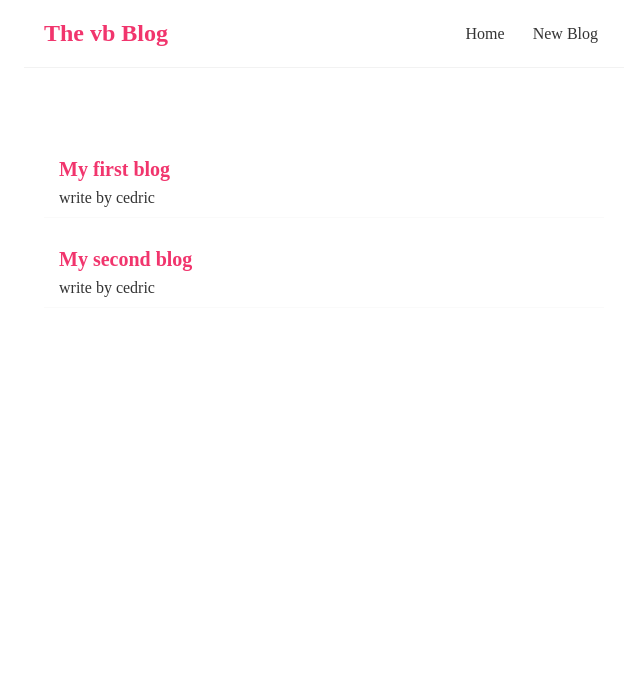
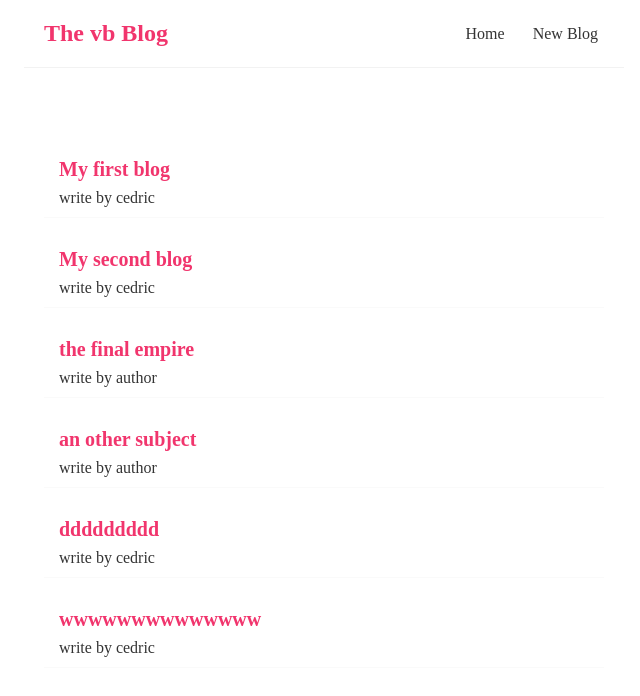
Before and after one commit to Cedric921/react_blog, a React (Create React App) app: page / in a window 1280 px wide. Shown: the top 696 px of the page, without its empty margins (316-956 px from the left). Built offline with nearby package versions, Linux system fonts and the light colour scheme; data requests are answered from the project's data file.

Commit message:
feat: add redirection after creating blog

```diff
--- a/data/db.json
+++ b/data/db.json
@@ -11,6 +11,30 @@
       "body": " suscipit ipsa omnis dolores? Distinctio culpa. Fuga velit optio quo doloremque consequatur mollitia sint eligendi perferendis amet ipsa quaerat sequi omnis architecto veniam hic et beata ipsam voluptate!",
       "author": "cedric",
       "id": 2
+    },
+    {
+      "title": "the final empire",
+      "body": "brancncsjcjsknjsjskcnsd",
+      "author": "author",
+      "id": 3
+    },
+    {
+      "title": "an other subject",
+      "body": "jnvnldvn nsdlsdmcd se we9wedwejdijksjdnjscna jjnidjwjiwe ijwdjidsdnfksnfwij PKWQKQSPSQ",
+      "author": "author",
+      "id": 4
+    },
+    {
+      "title": "ddddddddd",
+      "body": "ddddddddddd",
+      "author": "cedric",
+      "id": 5
+    },
+    {
+      "title": "wwwwwwwwwwwwww",
+      "body": "wwwwwwwwwwwwwwwwwwwwwwwww",
+      "author": "cedric",
+      "id": 6
     }
   ]
 }
--- a/src/components/Create.jsx
+++ b/src/components/Create.jsx
@@ -1,13 +1,36 @@
 import React, { useState } from 'react';
+import { useNavigate } from 'react-router-dom';
 
 const Create = () => {
 	const [title, setTitle] = useState('');
 	const [body, setBody] = useState('');
 	const [author, setAuthor] = useState('cedric');
+	const [isPending, setIsPending] = useState(false);
+	// useNavigate for redirection
+	const navigate = useNavigate();
+
+	const handleSubmit = (e) => {
+		e.preventDefault();
+
+		setIsPending(true);
+
+		const blog = { title, body, author };
+
+		fetch('http://localhost:8080/blogs', {
+			method: 'POST',
+			headers: { 'Content-Type': 'application/json' },
+			body: JSON.stringify(blog),
+		}).then((data) => {
+			setIsPending(false);
+			console.log('new blog created');
+			navigate(-1);
+		});
+	};
+
 	return (
 		<div className='create'>
 			<h2>Add a new Blog</h2>
-			<form>
+			<form onSubmit={handleSubmit}>
 				<label htmlFor='tittle'>Blog title</label>
 				<input
 					type='text'
@@ -27,9 +50,14 @@ const Create = () => {
 				<input
 					type='text'
 					name={author}
-					onChange={(e) => setAuthor((e.target.id = 'author'))}
+					onChange={(e) => setAuthor(e.target.value)}
 				/>
-				<button type='submit'>Submit</button>
+				{!isPending && <button type='submit'>Submit</button>}
+				{isPending && (
+					<button type='submit' disabled>
+						Adding blog ...
+					</button>
+				)}
 			</form>
 		</div>
 	);
--- a/src/index.css
+++ b/src/index.css
@@ -117,10 +117,15 @@
 }
 
 .create button {
-	background: #f1356d;
-	color: #ddd;
-	border: none;
-	padding: 8px;
+	background: #eca0b738;
+	border: 2px solid #f1356d;
+	color: #f1356d;
+	padding: 8px 10px;
 	border-radius: 8px;
 	cursor: pointer;
 }
+
+.create button:hover {
+	background: #f1356d;
+	color: #fafafa;
+}
```
Lines whose indentation alone changed are shown as unchanged.
